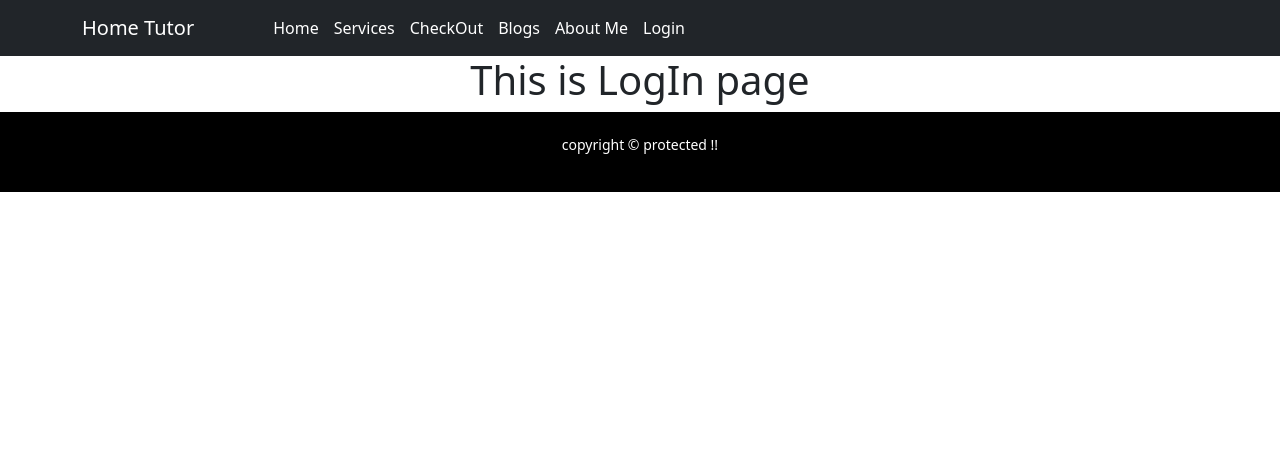
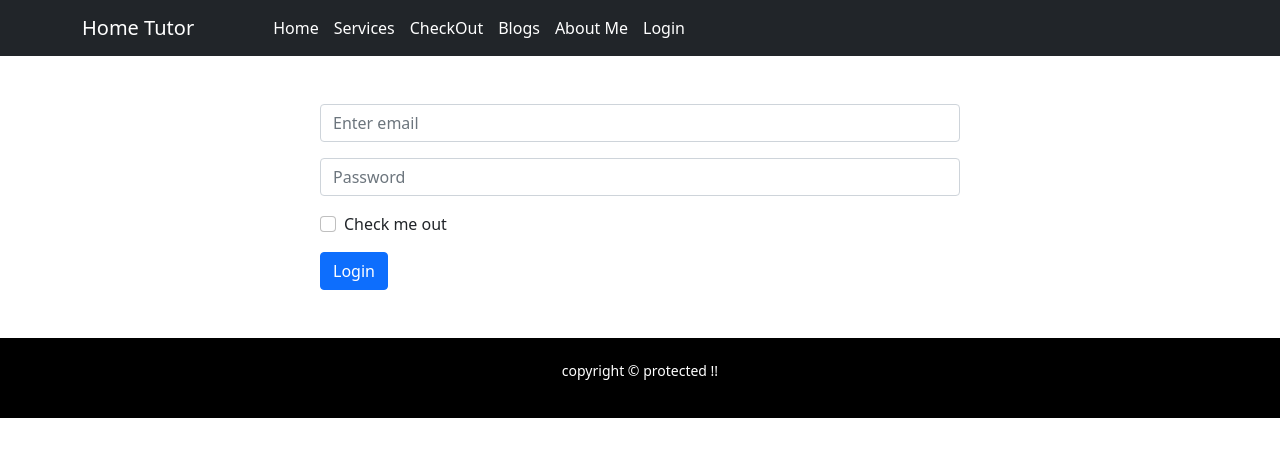
Before and after one commit to moshiur25524/independent-service-provider-public, a React (Create React App) app: page /login in a window 1280 px wide. Shown: the top 456 px of the page. Built offline with nearby package versions, Linux system fonts and the light colour scheme; the HTML template or start-up script is replaced by a standard one.

Commit message:
login form is making and about page is done

```diff
--- a/src/App.css
+++ b/src/App.css
@@ -1,6 +1,3 @@
-.App {
-  text-align: center;
-}
 
 .App-logo {
   height: 40vmin;
--- a/src/App.js
+++ b/src/App.js
@@ -13,7 +13,7 @@ import NotFound from './Pages/NotFound/NotFound';
 
 function App() {
   return (
-    <div className="App">
+    <div>
       <Header></Header>
       <Routes>
         <Route path='/' element={<Home></Home>}></Route>
--- a/src/Pages/Blogs/Blogs.js
+++ b/src/Pages/Blogs/Blogs.js
@@ -9,7 +9,8 @@ const Blogs = () => {
             </p>
             <h1>What other services does firebase provide other than authentication ?</h1>
             <p>
-                Firebase is a tool to authorize any site. Without athorization, It has Cloud functionality.
+                Firebase is a tool to authorize any site. Without athorization, It has Cloud functionality. thay also provide custom domain. and they have realtime database.
+                they provide cloud database to sync and store data for clind side and server side development.Cloud Storage is built for app developers to store and serve user-generated content.
             </p>
         </div>
     );
--- a/src/Pages/Login/Login.js
+++ b/src/Pages/Login/Login.js
@@ -1,11 +1,28 @@
-import React from 'react';
+import React from "react";
+import Form from "react-bootstrap/Form";
+import Button from "react-bootstrap/Button";
 
 const Login = () => {
-    return (
-        <div>
-            <h1>This is LogIn page</h1>
-        </div>
-    );
+  return (
+    <div>
+      <div className="registration w-50 mx-auto my-5">
+      <Form>
+        <Form.Group className="mb-3" controlId="formBasicEmail">
+          <Form.Control type="email" placeholder="Enter email" required />
+        </Form.Group>
+        <Form.Group className="mb-3" controlId="formBasicPassword">
+          <Form.Control type="password" placeholder="Password" required />
+        </Form.Group>
+        <Form.Group className="mb-3" controlId="formBasicCheckbox">
+          <Form.Check type="checkbox" label="Check me out" />
+        </Form.Group>
+        <Button variant="primary" type="submit">
+          Login
+        </Button>
+      </Form>
+      </div>
+    </div>
+  );
 };
 
 export default Login;
```
